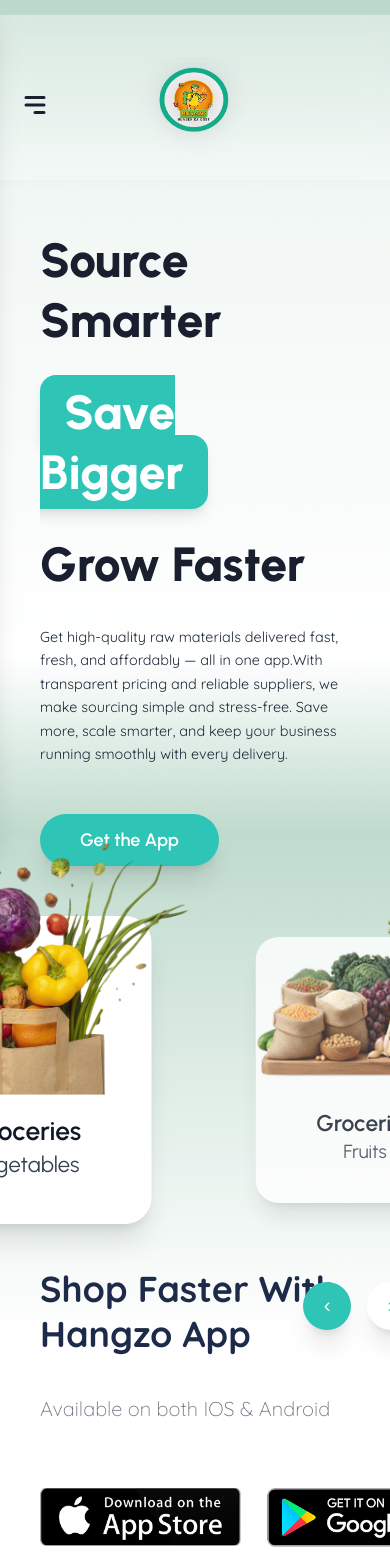
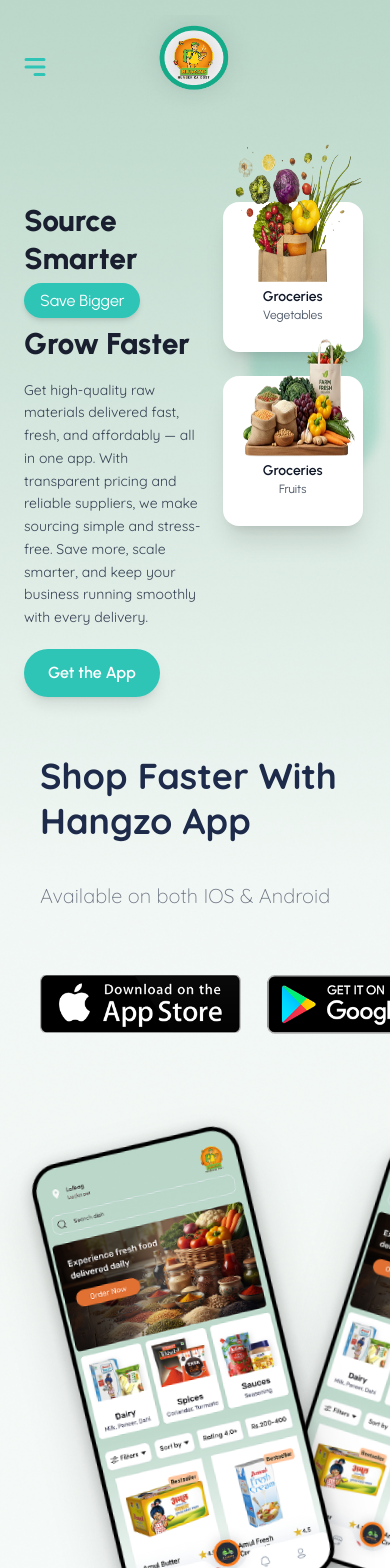
Before and after one commit to hungzofood/hungzo-website, a React (Vite) app: page / in a window 390 px wide. Shown: the top 1568 px of the page. Built offline with nearby package versions, Linux system fonts and the light colour scheme.

Commit message:
modified:   src/App.jsx 	modified:   src/Components/Hero.jsx 	modified:   src/Components/Navbar.jsx 	new file:   src/assets/Images/Mobile Backgroundpill.png

```diff
--- a/src/App.jsx
+++ b/src/App.jsx
@@ -22,16 +22,18 @@
       style={{
         fontFamily: "Urbanist, sans-serif",
         backgroundImage: `url(${bgimage})`,
-        backgroundSize: "100% auto",
+        backgroundRepeat: "no-repeat",
+        backgroundSize: "cover", // CLEAN, maintains proportions
+        backgroundPosition: "top center", // aligns perfectly like screenshot 2
         width: "100%",
-        minHeight: "100%",
+        minHeight: "100vh", // covers entire screen first load
       }}
     >
       {/* NAVBAR */}
       <Navbar />
 
       {/* PAGE CONTENT */}
-      <div className="pt-40 ">
+      <div className="pt-28 md:pt-40">
         <Suspense
           fallback={<div className="text-center py-10">Loading...</div>}
         >
--- a/src/Components/Hero.jsx
+++ b/src/Components/Hero.jsx
@@ -1,17 +1,16 @@
 import React, { useState, useRef, useEffect } from "react";
 import vegBag from "../assets/Images/Veggies.png";
 import fruitBag from "../assets/Images/Fruits.png";
+import bgPill from "../assets/Images/Mobile Backgroundpill.png"; // ⭐ New pill bg
 
 export default function Hero() {
   const [active, setActive] = useState("veg");
-  const [slideDirection, setSlideDirection] = useState(""); // "left" or "right"
+  const [slideDirection, setSlideDirection] = useState("");
   const touchStart = useRef(null);
 
-  // ----------- SWIPE SUPPORT -----------
   const handleTouchStart = (e) => {
     touchStart.current = e.touches[0].clientX;
   };
-
   const handleTouchEnd = (e) => {
     const touchEnd = e.changedTouches[0].clientX;
     if (touchStart.current - touchEnd > 50) {
@@ -24,157 +23,151 @@
     }
   };
 
-  // ----------- SLIDE ANIMATION -----------
-  const slideClass =
-    slideDirection === "left"
-      ? "animate-slide-left"
-      : slideDirection === "right"
-      ? "animate-slide-right"
-      : "";
-
   useEffect(() => {
-    const timer = setTimeout(() => setSlideDirection(""), 400);
+    const timer = setTimeout(() => setSlideDirection(""), 300);
     return () => clearTimeout(timer);
   }, [slideDirection]);
 
   return (
-    <section className="w-full pt-[70px] px-10 md:px-20 flex flex-col md:flex-row items-center justify-between">
-
-
-      {/* LEFT CONTENT  */}
-      <div className="max-w-xl space-y-8">
-        <h1 className="text-5xl md:text-6xl font-extrabold text-[#1A1F2F] leading-tight">Source Smarter</h1>
-
-        <h1 className="text-5xl md:text-6xl font-extrabold leading-tight">
-          <span className="bg-[#2EC4B6] text-white px-6 py-2 rounded-2xl shadow-lg">Save Bigger</span>
+    <section className="w-full pt-[90px] px-6 md:px-20">
+      {/* ------------------------------------------------------ */}
+      {/* 📱 MOBILE EXACT LAYOUT LIKE SCREENSHOT */}
+      {/* ------------------------------------------------------ */}
+      <div className="md:hidden w-full flex items-start justify-between gap-4">
+        {/* LEFT — TEXT */}
+        <div className="w-[55%]">
+          <h1 className="text-3xl font-extrabold text-[#1A1F2F] leading-tight">
+            Source Smarter
           </h1>
 
-        <h1 className="text-5xl md:text-6xl font-extrabold text-[#1A1F2F] leading-tight">Grow Faster</h1>
+          <div className="mt-3">
+            <span className="bg-[#2EC4B6] text-white px-4 py-2 rounded-full text-base shadow-md">
+              Save Bigger
+            </span>
+          </div>
 
-        <p className="text-gray-800 text-lg leading-relaxed max-w-md "
-        style={{
-           fontFamily: "Quicksand, sans-serif",
-           fontSize:14.4,
-           fontWeight:400}}>
+          <h1 className="text-3xl font-extrabold text-[#1A1F2F] leading-tight mt-3">
+            Grow Faster
+          </h1>
 
-
-          Get high-quality raw materials delivered fast, fresh, and affordably — all in one app.With transparent pricing and reliable suppliers, we make sourcing simple and stress-free. Save more, scale smarter, and keep your business running smoothly with every delivery.
+          <p
+            className="text-gray-700 text-sm leading-relaxed mt-4"
+            style={{ fontFamily: "Quicksand, sans-serif" }}
+          >
+            Get high-quality raw materials delivered fast, fresh, and affordably
+            — all in one app. With transparent pricing and reliable suppliers,
+            we make sourcing simple and stress-free. Save more, scale smarter,
+            and keep your business running smoothly with every delivery.
           </p>
 
+          <button className="mt-5 bg-[#2EC4B6] text-white font-semibold text-base px-6 py-3 rounded-full shadow-lg">
+            Get the App
+          </button>
+        </div>
+
+        {/* RIGHT — IMAGES ON GREEN PILL BACKGROUND */}
+        <div
+          className="relative w-[45%]"
+          onTouchStart={handleTouchStart}
+          onTouchEnd={handleTouchEnd}
+        >
+          {/* ⭐ Green pill background */}
+          <img
+            src={bgPill}
+            className="absolute -top-2.5 -right-5 w-[120%] h-[120%] object-contain pointer-events-none"
+          />
+
+          {/* STACKED CARDS LIKE DESKTOP */}
+          <div className="relative z-10 w-full">
+            {/* VEG CARD — TOP */}
+            <div className="relative w-[140px] mx-auto">
+              <img
+                src={vegBag}
+                className="absolute left-1/2 -translate-x-1/2 -top-25 w-[130%] h-[120%] z-20"
+              />
+              <div className="bg-white rounded-2xl shadow-xl w-full h-[150px] pt-[85px]">
+                <h3 className="text-sm font-semibold text-center text-gray-900">
+                  Groceries
+                </h3>
+                <p className="text-xs text-center text-gray-600">Vegetables</p>
+              </div>
+            </div>
+
+            {/* FRUIT CARD — BOTTOM OVERLAPPING */}
+            <div className="relative w-[140px] mx-auto mt-6">
+              <img
+                src={fruitBag}
+                className="absolute left-1/2 -translate-x-1/2 -top-15 w-[130%] h-full z-10"
+              />
+              <div className="bg-white rounded-2xl shadow-xl w-full h-[150px] pt-[85px]">
+                <h3 className="text-sm font-semibold text-center text-gray-900">
+                  Groceries
+                </h3>
+                <p className="text-xs text-center text-gray-600">Fruits</p>
+              </div>
+            </div>
+          </div>
+        </div>
+      </div>
+
+      {/* ------------------------------------------------------ */}
+      {/* 💻 DESKTOP — UNTOUCHED ORIGINAL */}
+      {/* ------------------------------------------------------ */}
+      <div className="hidden md:flex w-full items-center justify-between pt-10">
+        {/* LEFT */}
+        <div className="max-w-xl space-y-8">
+          <h1 className="text-6xl font-extrabold text-[#1A1F2F] leading-tight">
+            Source Smarter
+          </h1>
+          <h1 className="text-6xl font-extrabold leading-tight">
+            <span className="bg-[#2EC4B6] text-white px-6 py-2 rounded-2xl shadow-lg">
+              Save Bigger
+            </span>
+          </h1>
+          <h1 className="text-6xl font-extrabold text-[#1A1F2F] leading-tight">
+            Grow Faster
+          </h1>
+          <p
+            className="text-gray-800 text-lg leading-relaxed max-w-md"
+            style={{ fontFamily: "Quicksand, sans-serif", fontWeight: 400 }}
+          >
+            Get high-quality raw materials delivered fast, fresh, and affordably
+            — all in one app.With transparent pricing and reliable suppliers, we
+            make sourcing simple and stress-free. Save more, scale smarter, and
+            keep your business running smoothly with every delivery.
+          </p>
           <button className="mt-4 bg-[#2EC4B6] text-white font-semibold text-lg px-10 py-3 rounded-full shadow-xl hover:bg-[#29b3a5] transition">
             Get the App
           </button>
         </div>
 
-      {/* RIGHT SIDE CARDS */}
-      <div
-        className="relative flex gap-10 mt-16 md:mt-0"
-        onTouchStart={handleTouchStart}
-        onTouchEnd={handleTouchEnd}
-      >
-
-        <div
-          className="relative w-[300px]"
-          onMouseEnter={() => setActive("veg")}
-        >
-          {/* FLOATING IMAGE */}
+        {/* RIGHT — original */}
+        <div className="relative flex gap-10">
+          <div className="relative w-[300px]">
             <img
               src={vegBag}
-            className={`
-              absolute left-1/2 -translate-x-1/2 -top-[150px]
-              w-[380px] object-contain transition-all duration-300 cursor-pointer
-
-              ${active === "veg"
-                ? "z-30 scale-110"
-                : "z-10 scale-95 opacity-80"
-              }
-            `}
-            onClick={() => alert("Veg Image Clicked")}   // image now clickable
+              className="absolute left-1/2 -translate-x-1/2 -top-[150px] w-[380px]"
             />
-
-          {/* CARD + TEXT TOGETHER */}
-          <div
-            className={`
-              bg-white rounded-3xl shadow-xl w-[230px] h-[280px]
-              mx-auto pt-[180px] transition-all duration-300 relative cursor-pointer
-
-              ${active === "veg"
-                ? "scale-110 shadow-2xl z-20"
-                : "scale-95 opacity-80 z-0"
-              }
-            `}
-          >
-            {/* TEXT moves with card now */}
-            <h3 className="text-2xl font-semibold text-center text-gray-900">Groceries</h3>
+            <div className="bg-white rounded-3xl shadow-xl w-[230px] h-[280px] mx-auto pt-[180px]">
+              <h3 className="text-2xl font-semibold text-center text-gray-900">
+                Groceries
+              </h3>
               <p className="text-xl text-center text-gray-700">Vegetables</p>
             </div>
           </div>
 
-
-        <div
-          className="relative w-[300px]"
-          onMouseEnter={() => setActive("fruit")}
-        >
-          {/* FLOATING IMAGE */}
+          <div className="relative w-[300px]">
             <img
               src={fruitBag}
-            className={`
-              absolute left-36 -translate-x-1/2 -top-[75px]
-              w-[330px] object-contain transition-all duration-300 cursor-pointer
-
-              ${active === "fruit"
-                ? "z-30 scale-110"
-                : "z-10 scale-95 opacity-80"
-              }
-            `}
-            onClick={() => alert("Fruit Image Clicked")}
+              className="absolute left-36 -translate-x-1/2 -top-[75px] w-[330px]"
             />
-
-          {/* CARD + TEXT */}
-          <div
-            className={`
-              bg-white rounded-3xl shadow-xl w-[230px] h-[280px]
-              mx-auto pt-[180px] transition-all duration-300 relative cursor-pointer
-
-              ${active === "fruit"
-                ? "scale-110 shadow-2xl z-20"
-                : "scale-95 opacity-80 z-0"
-              }
-            `}
-          >
-            <h3 className="text-2xl font-semibold text-center text-gray-900">Groceries</h3>
+            <div className="bg-white rounded-3xl shadow-xl w-[230px] h-[280px] mx-auto pt-[180px]">
+              <h3 className="text-2xl font-semibold text-center text-gray-900">
+                Groceries
+              </h3>
               <p className="text-xl text-center text-gray-700">Fruits</p>
             </div>
           </div>
-
-
-        {/* SCROLL BUTTONS */}
-        <div className="absolute -bottom-30 right-25 flex gap-4">
-
-          {/* LEFT BUTTON */}
-          <button
-            onClick={() => { setSlideDirection("right"); setActive("veg"); }}
-            className={`
-              w-12 h-12 rounded-full flex items-center justify-center shadow-xl transition group
-              ${active === "veg" ? "bg-[#2EC4B6] text-white" : "bg-white text-black"}
-              hover:bg-[#2EC4B6] hover:text-white
-            `}
-          >
-            <span className="text-2xl group-hover:text-white">‹</span>
-          </button>
-
-          {/* RIGHT BUTTON */}
-          <button
-            onClick={() => { setSlideDirection("left"); setActive("fruit"); }}
-            className={`
-              w-12 h-12 rounded-full flex items-center justify-center shadow-xl transition group
-              ${active === "fruit" ? "bg-[#2EC4B6] text-white" : "bg-white text-[#2EC4B6]"}
-              hover:bg-white hover:text-[#2EC4B6]
-            `}
-          >
-            <span className="text-2xl group-hover:text-[#2EC4B6]">›</span>
-          </button>
-
         </div>
       </div>
     </section>
--- a/src/Components/Navbar.jsx
+++ b/src/Components/Navbar.jsx
@@ -2,7 +2,7 @@
 import logo from "../assets/Images/hungzo-logo.png";
 import { Link, useLocation } from "react-router-dom";
 import { HiMenuAlt3 } from "react-icons/hi";
-import { IoClose } from "react-icons/io5";
+import { IoClose, IoCubeOutline } from "react-icons/io5";
 
 export default function Navbar() {
   const location = useLocation();
@@ -12,108 +12,131 @@
 
   return (
     <>
-      {/* NAVBAR */}
-      <nav className="absolute top-[15px] w-full flex justify-center z-50 bg-white/40 backdrop-blur-md h-[165px]">
+      {/* ===========================
+          DESKTOP NAVBAR (unchanged)
+      ============================ */}
+      <nav className="hidden md:flex absolute top-[15px] w-full justify-center z-50 bg-white/40 backdrop-blur-md h-[165px]">
+        <div className="w-full max-w-[1440px] h-[155px] flex items-center justify-between px-5 md:px-[116px]">
+          {/* LOGO (same size, untouched) */}
+          <img src={logo} alt="logo" className="mt-8 w-[132px] h-[104px] md:w-68 md:h-53 mx-auto md:mx-0" />
 
-        {/* CONTAINER */}
-        <div className="w-full max-w-[1440px] h-[155px] flex items-center justify-between px-5 md:px-[116px]">
-
-          {/* MOBILE HAMBURGER LEFT */}
-          <button
-            className="md:hidden text-3xl text-[#1A1F2F] mt-6"
-            onClick={() => setOpen(true)}
-          >
-            <HiMenuAlt3 />
-          </button>
-
-          {/* LOGO (same size as your version — no changes) */}
-          <img
-            src={logo}
-            alt="logo"
-            className="mt-8 w-[132px] h-[104px] md:w-68 md:h-53 mx-auto md:mx-0"
-          />
-
-          {/* EMPTY DIV TO BALANCE CENTER LOGO IN MOBILE */}
-          <div className="md:hidden w-8"></div>
-
-          {/* DESKTOP MENU PILL (unchanged) */}
+          {/* DESKTOP MENU (original code untouched) */}
           <ul
             style={{ fontFamily: "DM Sans, sans-serif" }}
             className="
-              hidden md:flex items-center bg-white/80 shadow-md rounded-full
+              flex items-center bg-white/80 shadow-md rounded-full
               justify-between w-[793px] h-[84px]
               px-[55px] py-[21px] gap-12 text-base mr-58
             "
           >
-            <li className={`${isActive("/") ? "text-[#23A989]" : "text-black"} cursor-pointer`}>
+            <li
+              className={`${
+                isActive("/") ? "text-[#23A989]" : "text-black"
+              } cursor-pointer`}
+            >
               <Link to="/">Home</Link>
             </li>
-
-            <li className={`${isActive("/about") ? "text-[#23A989]" : "text-black"} cursor-pointer`}>
+            <li
+              className={`${
+                isActive("/about") ? "text-[#23A989]" : "text-black"
+              } cursor-pointer`}
+            >
               <Link to="/about">About us</Link>
             </li>
-
-            <li className={`${isActive("/contact") ? "text-[#23A989]" : "text-black"} cursor-pointer`}>
+            <li
+              className={`${
+                isActive("/contact") ? "text-[#23A989]" : "text-black"
+              } cursor-pointer`}
+            >
               <Link to="/contact">Contact us</Link>
             </li>
-
-            <li className={`${isActive("/career") ? "text-[#23A989]" : "text-black"} cursor-pointer`}>
+            <li
+              className={`${
+                isActive("/career") ? "text-[#23A989]" : "text-black"
+              } cursor-pointer`}
+            >
               <Link to="/career">Career</Link>
             </li>
           </ul>
-
         </div>
       </nav>
 
-      {/* MOBILE SLIDE-IN MENU */}
+      {/* ===========================
+          MOBILE NAVBAR (separate)
+      ============================ */}
+      <nav className="flex md:hidden absolute top-[15px] w-full justify-between px-5 z-50">
+        {/* LEFT HAMBURGER */}
+        <button
+          className="text-3xl text-[#2EC4B6]"
+          onClick={() => setOpen(true)}
+        >
+          <HiMenuAlt3 />
+        </button>
+
+        {/* CENTER LOGO (your original size, untouched) */}
+        <img src={logo} alt="logo" className="w-[132px] h-[104px]" />
+
+        {/* BALANCER */}
+        <div className="w-8"></div>
+      </nav>
+
+      {/* ===========================
+          MOBILE SLIDE MENU
+      ============================ */}
       <div
         className={`
-          fixed top-0 left-0 h-full w-[260px] bg-white shadow-xl z-[999]
-          transform transition-transform duration-300
+          fixed top-0 left-0 h-full w-[300px] bg-gradient-to-b from-[#6DA59D] to-[#163C34]
+          z-[999] transform transition-transform duration-300
           ${open ? "translate-x-0" : "-translate-x-full"}
-          p-6
+          p-6 md:hidden
         `}
       >
-        {/* CLOSE BUTTON */}
         <button
-          className="text-3xl text-[#1A1F2F] mb-6"
+          className="text-3xl text-white mb-6"
           onClick={() => setOpen(false)}
         >
           <IoClose />
         </button>
 
-        {/* MENU LIST */}
-        <ul className="flex flex-col gap-6 text-lg font-medium">
-          <li onClick={() => setOpen(false)}>
-            <Link className={`${isActive("/") ? "text-[#23A989]" : "text-black"}`} to="/">
-              Home
-            </Link>
-          </li>
+        {/* MOBILE LOGO (only here it is 30% bigger) */}
+        <div className="w-full flex justify-center mb-10">
+          <img
+            src={logo}
+            alt="logo"
+            className="
+      w-[132px] h-[104px]   /* mobile original */
+      md:w-68 md:h-53       /* desktop original – restored */
+      rounded-full object-contain
+    "
+            style={{ aspectRatio: "1 / 1" }}
+          />
+        </div>
 
-          <li onClick={() => setOpen(false)}>
-            <Link className={`${isActive("/about") ? "text-[#23A989]" : "text-black"}`} to="/about">
-              About us
-            </Link>
-          </li>
+        {/* MOBILE MENU OPTIONS */}
+        <ul className="flex flex-col gap-4 text-base font-medium">
+          {["Home", "About us", "Contact us", "Career"].map((item, index) => {
+            const paths = ["/", "/about", "/contact", "/career"];
 
-          <li onClick={() => setOpen(false)}>
-            <Link className={`${isActive("/contact") ? "text-[#23A989]" : "text-black"}`} to="/contact">
-              Contact us
-            </Link>
-          </li>
-
-          <li onClick={() => setOpen(false)}>
-            <Link className={`${isActive("/career") ? "text-[#23A989]" : "text-black"}`} to="/career">
-              Career
-            </Link>
-          </li>
+            return (
+              <li key={index} onClick={() => setOpen(false)}>
+                <Link
+                  to={paths[index]}
+                  className="flex items-center gap-3 bg-white/30 backdrop-blur-md px-4 py-2 rounded-lg text-white font-medium"
+                >
+                  <div className="w-[30px] h-[30px] rounded-lg bg-[#6DC3B2] flex items-center justify-center">
+                    <IoCubeOutline className="text-white text-lg" />
+                  </div>
+                  {item}
+                </Link>
+              </li>
+            );
+          })}
         </ul>
       </div>
 
-      {/* MOBILE BACKDROP */}
       {open && (
         <div
-          className="fixed inset-0 bg-black/30 backdrop-blur-sm z-[998]"
+          className="fixed inset-0 bg-black/30 backdrop-blur-sm z-[998] md:hidden"
           onClick={() => setOpen(false)}
         ></div>
       )}
```
Also changed, not shown: src/assets/Images/Mobile Backgroundpill.png (added). Lines whose indentation alone changed are shown as unchanged.
